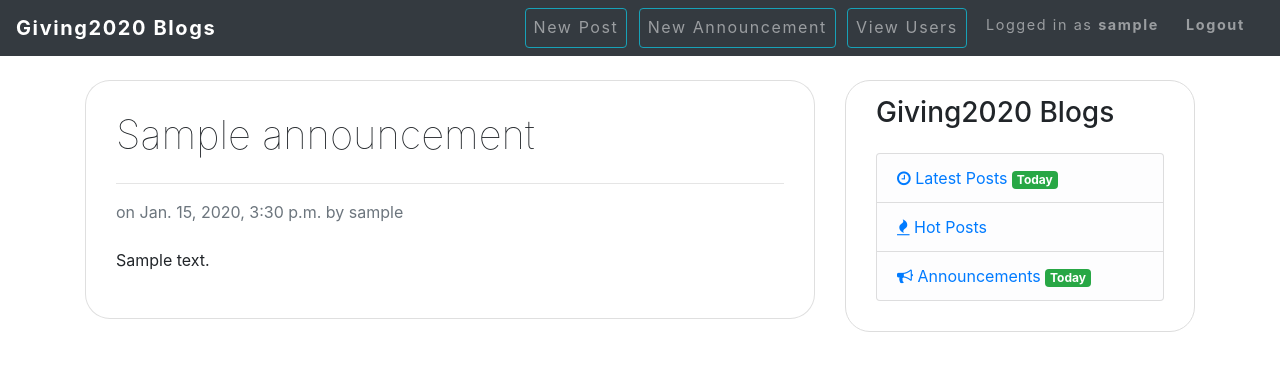
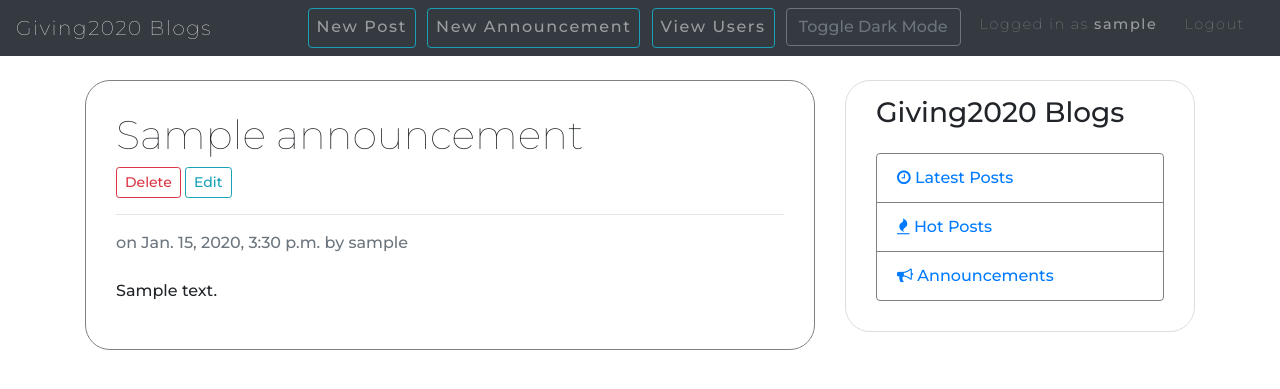
Before and after one commit to Giving-2020/site, a Django app: page /announcements/1 in a window 1280 px wide. Shown: the top 389 px of the page. Run offline with Django 3.2, Linux system fonts and the light colour scheme; a user stored in the database is signed in; tables that the repository leaves empty hold one stand-in row (values such as "Sample post"); some libraries are stand-ins or nearby versions.

Commit message:
made announcements editable and added temporary dark mode

```diff
--- a/Giving2020/Giving2020/settings.py
+++ b/Giving2020/Giving2020/settings.py
@@ -77,7 +77,7 @@ WSGI_APPLICATION = 'Giving2020.wsgi.application'
 
 # Database
 # https://docs.djangoproject.com/en/2.2/ref/settings/#databases
-'''
+"""
 DATABASES = {
     'default': {
         'ENGINE': 'django.db.backends.postgresql',
@@ -88,7 +88,7 @@ DATABASES = {
         'PORT': '5432',
     }
 }
-'''
+"""
 DATABASES = {
     'default': {
         'ENGINE': 'django.db.backends.sqlite3',
--- a/Giving2020/blog/admin.py
+++ b/Giving2020/blog/admin.py
@@ -1,6 +1,6 @@
 from django.contrib import admin
 
-from blog.models import BlogPost, Comment, DownVote, Upvote, Announcement, Category
+from blog.models import BlogPost, Comment, DownVote, Upvote, Announcement
 
 
 admin.site.register(BlogPost)
@@ -8,4 +8,3 @@ admin.site.register(Comment)
 admin.site.register(DownVote)
 admin.site.register(Upvote)
 admin.site.register(Announcement)
-admin.site.register(Category)
--- a/Giving2020/blog/forms.py
+++ b/Giving2020/blog/forms.py
@@ -1,20 +1,13 @@
 from django import forms
 
-from blog.models import BlogPost, Comment, Announcement, Category
+from blog.models import BlogPost, Comment, Announcement
 
-choice = Category.objects.all().values_list('name', 'name')
-choice_list = []
-for item in choice:
-    choice_list.append(item)
 
 class BlogPostForm(forms.ModelForm):
+
     class Meta:
         model = BlogPost
-        fields = ['title', 'category', 'content']
-
-        widgets = {
-            'category': forms.Select(choices=choice_list, attrs={'class': 'form-control'})
-        }
+        fields = ['title', 'content']
 
 
 class CommentForm(forms.ModelForm):
@@ -35,6 +28,6 @@ class AnnouncementForm(forms.ModelForm):
         fields = ('title', 'content', 'author')
         widgets = {
             'title': forms.TextInput(attrs={'class': 'form-control', 'placeholder': 'Title...'}),
-            'content': forms.Textarea(attrs={'class': 'form-control', 'placeholder': 'Content'}),
+            'content': forms.Textarea(attrs={'class': 'form-control', 'placeholder': 'Content...'}),
             'author': forms.TextInput(attrs={'id': 'auth', 'type': 'hidden'})
         }
--- a/Giving2020/blog/static/blog/base.css
+++ b/Giving2020/blog/static/blog/base.css
@@ -1,13 +1,23 @@
-@import url('https://fonts.googleapis.com/css?family=Montserrat:400,700&display=swap');
+@import url('https://fonts.googleapis.com/css2?family=Montserrat:wght@100&display=swap');
+
+
+.dark {
+  color: white;
+  background-color: #020212;
+}
+
+.title{
+  color: white;
+}
 
 body {
     overflow-x: hidden;
-    font-family: 'Montserrat';
+    font-family: 'Montserrat', sans-serif;
     color: #505962;
 }
 
 .navbar {
-  font-weight: 700;
+  font-weight: 100;
   font-size: .9rem;
   letter-spacing: .1rem;
   background-color: rgba(0, 0, 0, 0.8)!important;
@@ -15,6 +25,19 @@ body {
 
 .navbar-brand {
   height: 2.5rem;
+}
+
+.dark nav{
+  background-color: transparent;
+}
+
+.dark .content-section{
+  border-radius: 15px;
+  box-shadow: 0px 0px 6px 2px cyan;
+}
+
+.dark .article-title{
+  color: white;
 }
 
 .navbar-nav li {
--- a/Giving2020/blog/templates/blog/announ.html
+++ b/Giving2020/blog/templates/blog/announ.html
@@ -4,10 +4,7 @@
 {% if user.is_authenticated and user.is_staff %}
 <form method="POST">
 	{% csrf_token %}
-	<p><label for="id_title">Title:</label> <input type="text" name="title" class="form-control" placeholder="Title..." maxlength="1024" required id="id_title"></p>
-<p><label for="id_content">Content:</label> <div class="django-ckeditor-widget" data-field-id="id_content" style="display: inline-block;">
-    <textarea cols="100" id="id_content" name="content" rows="10" required class="form-control" placeholder="Content..."></textarea>
-</div><input type="hidden" name="author" id="auth"></p>
+{{ form.as_p }}
 	<button class="btn btn-primary">Make Announcement</button>
 </form>
 <script type="text/javascript">
--- a/Giving2020/blog/templates/blog/announcement.html
+++ b/Giving2020/blog/templates/blog/announcement.html
@@ -1,10 +1,20 @@
 {% extends 'blog/base_sidebar.html' %}
 
 {% block body %}
-<div class="card" style="padding: 30px;border-radius: 25px;">
+<div class="card" style="padding: 30px;border-radius: 25px;background-color: transparent;border-color: grey">
 	<h1 style="font-weight: lighter;">{{ a.title }}
 
-	</h1><hr>
+	</h1>
+	{% if request.user.is_staff and request.user == a.author %}
+		<form method="POST" action='{% url "delete_ann" a.pk %}'>
+			{% csrf_token %}
+			<button class="btn btn-outline-danger btn-sm">Delete</button>
+					<a href='{% url "edit_ann" a.pk %}' class="btn btn-outline-info btn-sm">Edit</a>
+
+		</form>
+	{% endif %}
+	<hr>
+
 	<span class="text-muted">on {{ a.date }} by {{ a.author }}</span>
 	<br>
 	<p>
--- a/Giving2020/blog/templates/blog/base_sidebar.html
+++ b/Giving2020/blog/templates/blog/base_sidebar.html
@@ -10,7 +10,12 @@
     <link rel="stylesheet" href="{% static 'blog/base.css' %}">
     <link rel="stylesheet" href="https://maxcdn.bootstrapcdn.com/bootstrap/4.0.0/css/bootstrap.min.css" integrity="sha384-Gn5384xqQ1aoWXA+058RXPxPg6fy4IWvTNh0E263XmFcJlSAwiGgFAW/dAiS6JXm" crossorigin="anonymous">
     <link rel="stylesheet" type="text/css" href="https://stackpath.bootstrapcdn.com/font-awesome/4.7.0/css/font-awesome.min.css">
-
+    <style type="text/css">
+        @import url('https://fonts.googleapis.com/css2?family=Montserrat:wght@500&display=swap');
+        body {
+            font-family: 'Montserrat', sans-serif;
+        }
+    </style>
     {% block head %}
     {% endblock %}
 </head>
@@ -45,6 +50,9 @@
                         <li class="nav-item">
                             <a href='{% url "superuserview" %}' class="nav-link btn btn-outline-info">View Users</a>
                         </li>
+                        <li class="nav-item">
+                            <button class="btn btn-outline-secondary" onclick="dark()">Toggle Dark Mode</button>
+                        </li>
 
                     {% endif %}
                     <li class="nav-item">
@@ -53,6 +61,7 @@
                     <li class="nav-item">
                         <a href="{% url 'logout' %}" class="nav-link">Logout</a>
                     </li>
+
                 {% endif %}
             </ul>
         </div>
@@ -85,14 +94,15 @@
 
 
                     <ul class="list-group" style="border-radius: 25px;">
-                        <li class="list-group-item list-group-item-light">
+                        <li class="list-group-item list-group-item-light" style="background-color: transparent; border-color: grey;">
                             <a href="{% url 'index' %}"><i class="fa fa-clock-o"></i> Latest Posts {% if not pt == 0 %}<span class="badge badge-success">{{ pt }} Today</span>{% endif %}</a>
                         </li>
-                        <li class="list-group-item list-group-item-light">
+                        <li class="list-group-item list-group-item-light"  style="background-color: transparent; border-color: grey;">
                             <a href="{% url 'hot_posts' %}"><i class="fa fa-fire"></i> Hot Posts</a>
                         </li>
-                        <li class="list-group-item list-group-item-light">
+                        <li class="list-group-item list-group-item-light" style="background-color: transparent; border-color: grey;">
                         <a href='{% url "announcements" %}'><i class="fa fa-bullhorn"></i> Announcements {% if not at == 0 %}<span class="badge badge-success">{{ at }} Today</span>{% endif %}</a>
+
 
                     </li>
                     </ul>
@@ -104,5 +114,16 @@
     <script src="https://code.jquery.com/jquery-3.2.1.slim.min.js" integrity="sha384-KJ3o2DKtIkvYIK3UENzmM7KCkRr/rE9/Qpg6aAZGJwFDMVNA/GpGFF93hXpG5KkN" crossorigin="anonymous"></script>
     <script src="https://cdnjs.cloudflare.com/ajax/libs/popper.js/1.12.9/umd/popper.min.js" integrity="sha384-ApNbgh9B+Y1QKtv3Rn7W3mgPxhU9K/ScQsAP7hUibX39j7fakFPskvXusvfa0b4Q" crossorigin="anonymous"></script>
     <script src="https://maxcdn.bootstrapcdn.com/bootstrap/4.0.0/js/bootstrap.min.js" integrity="sha384-JZR6Spejh4U02d8jOt6vLEHfe/JQGiRRSQQxSfFWpi1MquVdAyjUar5+76PVCmYl" crossorigin="anonymous"></script>
+    <script type="text/javascript">
+        function dark() {
+            var element = document.body;
+            element.classList.toggle("dark");
+            var sidebar = document.main
+            sidebar.classList.toggle("trans");
+            var sidebar_list = document.li
+            sidebar_list.classList.toggle("trans")
+        }
+    </script>
 </body>
+
 </html>
--- a/Giving2020/blog/templates/blog/feed.html
+++ b/Giving2020/blog/templates/blog/feed.html
@@ -36,7 +36,7 @@
 
         <h2><a class="article-title" href="{% url 'blog_post' post.id %}">{{ post.title }}</a></h2>
         <div class="blogcontent">
-        {{ post.content |slice:":150" | safe }} <a href='{% url "blog_post" post.id %}'>Read More...</a>
+        {{ post.content |slice:":150"| markdown | safe }} <a href='{% url "blog_post" post.id %}'>Read More...</a>
         </div>
         </div>
     </article>
--- a/Giving2020/blog/templates/superview.html
+++ b/Giving2020/blog/templates/superview.html
@@ -3,7 +3,7 @@
 {% block body %}
 {% if user.is_superuser %}
 {% for user in users %}
-<div class="card" style="padding: 15px;border-radius: 25px;">
+<div class="card" style="padding: 15px;border-radius: 25px;background-color: transparent;border-color: grey">
     <img src="{{ user.profile.profile_picture.url }}" style="max-width: 40px; max-height: 40px; min-height: 40px; min-width: 40px;" class="rounded-circle">
     <div>
     <h4>{{ user.username }}</h4>
--- a/Giving2020/blog/urls.py
+++ b/Giving2020/blog/urls.py
@@ -16,7 +16,8 @@ from blog.views import (
     AllAnnouncementsView,
     SuperUserView,
     delete_user,
-    CategoryView
+    delete_announcement,
+    EditAnnouncementView
 )
 
 
@@ -37,5 +38,6 @@ urlpatterns = [
     path('announcements/', AllAnnouncementsView.as_view(), name='announcements'),
     path(f'superuser/{key}', SuperUserView.as_view(), name='superuserview'),
     path(f'user/delete/{key}/<int:pk>', delete_user, name='delete_user'),
-    path('category/<str:cats>/', CategoryView.as_view(), name='category_posts'),
+    path('announcement/delete/<int:pk>', delete_announcement, name='delete_ann'),
+    path('announcement/edit/<int:pk>', EditAnnouncementView.as_view(), name='edit_ann'),
 ]
--- a/Giving2020/blog/views.py
+++ b/Giving2020/blog/views.py
@@ -5,6 +5,7 @@ from django.db.models import Count
 from django.http import HttpResponseForbidden
 from django.shortcuts import get_object_or_404, redirect, render
 from django.views import View
+from django.views.generic import UpdateView
 from django.contrib.auth.decorators import login_required, user_passes_test
 from django.utils.decorators import method_decorator
 from django.contrib.auth.models import User
@@ -209,7 +210,10 @@ class AnnouncementView(LoginRequiredMixin, View):
     template_name = 'blog/announ.html'
     form_class = AnnouncementForm
     def get(self, request):
-        return render(request, self.template_name, {'form': self.form_class})
+
+        pt = get_latest(BlogPost.objects.all())
+        at = get_latest(Announcement.objects.all().order_by('-date'))
+        return render(request, self.template_name, {'form': self.form_class, 'at': at, 'pt': pt})
 
     def post(self, request):
         form=AnnouncementForm(request.POST)
@@ -222,19 +226,22 @@ class AnnouncementView(LoginRequiredMixin, View):
 
 class AllAnnouncementsView(LoginRequiredMixin ,View):
     template_name='blog/announcements.html'
-    model = Announcement.objects.all().order_by('-date')
 
     def get(self, request):
+        model = Announcement.objects.all().order_by('-date')
         pt = get_latest(BlogPost.objects.all().order_by('-date'))
         at = get_latest(Announcement.objects.all().order_by('-date'))
 
-        return render(request, self.template_name, context={'a': self.model, 'pt': pt, 'at': at})
+        return render(request, self.template_name, context={'a': model, 'pt': pt, 'at': at})
 
 class SingleAnnouncementView(LoginRequiredMixin, View):
     model = Announcement
     template_name = 'blog/announcement.html'
     def get(self,request, pk):
-        return render(request, self.template_name, context={'a': self.model.objects.get(id=pk)})
+        pt = get_latest(BlogPost.objects.all())
+        at = get_latest(Announcement.objects.all().order_by('-date'))
+        return render(request, self.template_name, context={'a': self.model.objects.get(id=pk), 'at': at, 'pt': pt})
+
 
 class SuperUserView(LoginRequiredMixin, View):
     template_name = 'superview.html'
@@ -242,6 +249,31 @@ class SuperUserView(LoginRequiredMixin, View):
     def get(self, request):
         users = User.objects.all().order_by('-date_joined')
         return render(request, self.template_name, context = {'users': users})
+
+class EditAnnouncementView(LoginRequiredMixin, View):
+    template_name = 'blog/announ.html'
+
+    def get(self, request, pk):
+        ann = get_object_or_404(Announcement, id=pk)
+
+        if request.user != ann.author:
+            return HttpResponseForbidden('You are not authorized to edit this announcement.')
+
+        form = AnnouncementForm(instance=ann)
+        return render(request, self.template_name, {'form': form, 'ann': ann})
+
+    def post(self, request, pk):
+        ann = get_object_or_404(Announcement, id=pk)
+
+        if request.user != ann.author:
+            return HttpResponseForbidden('You are noe authorized to edit this announcement.')
+
+        form = AnnouncementForm(request.POST, instance=ann)
+        form.save()
+
+        messages.success(request, 'Announcement Updated successfully.')
+        return redirect('announcements_single', pk=pk)
+
 
 @login_required
 def delete_user(request, pk):
@@ -253,14 +285,11 @@ def delete_user(request, pk):
     else:
         return HttpResponseForbidden('Are you even supposed to be here?')
 
-class CategoryView(View):
-    template_name = 'blog/category_posts.html'
-
-    def get(self, request, cats):
-        posts = BlogPost.objects.filter(category=cats)
-        posts = prepare_posts(request, *posts)
-
-        paginator = Paginator(posts, 2)
-        page_obj = paginator.get_page(request.GET.get('page'))
-
-        return render(request, self.template_name, {'is_paginated': True, 'page_obj': page_obj, 'cats':cats})
+@login_required
+def delete_announcement(request, pk):
+    if request.method == 'POST':
+        ann = Announcement.objects.get(id=pk)
+        if request.user.is_staff and ann.author == request.user:
+            ann.delete()
+            messages.success(request, 'Announcement Deleted.')
+            return redirect('announcements')
```
Also changed, not shown: Giving2020/blog/models.py (+2 -9 lines), Giving2020/blog/templates/blog/base.html (+16 -1 lines), Giving2020/blog/templates/blog/category_posts.html (deleted, +0 -16 lines), Giving2020/blog/migrations/0007_auto_20201204_1558.py (deleted), Giving2020/blog/migrations/0007_auto_20201205_1602.py (added), Giving2020/blog/migrations/0008_auto_20201205_1603.py (added).
